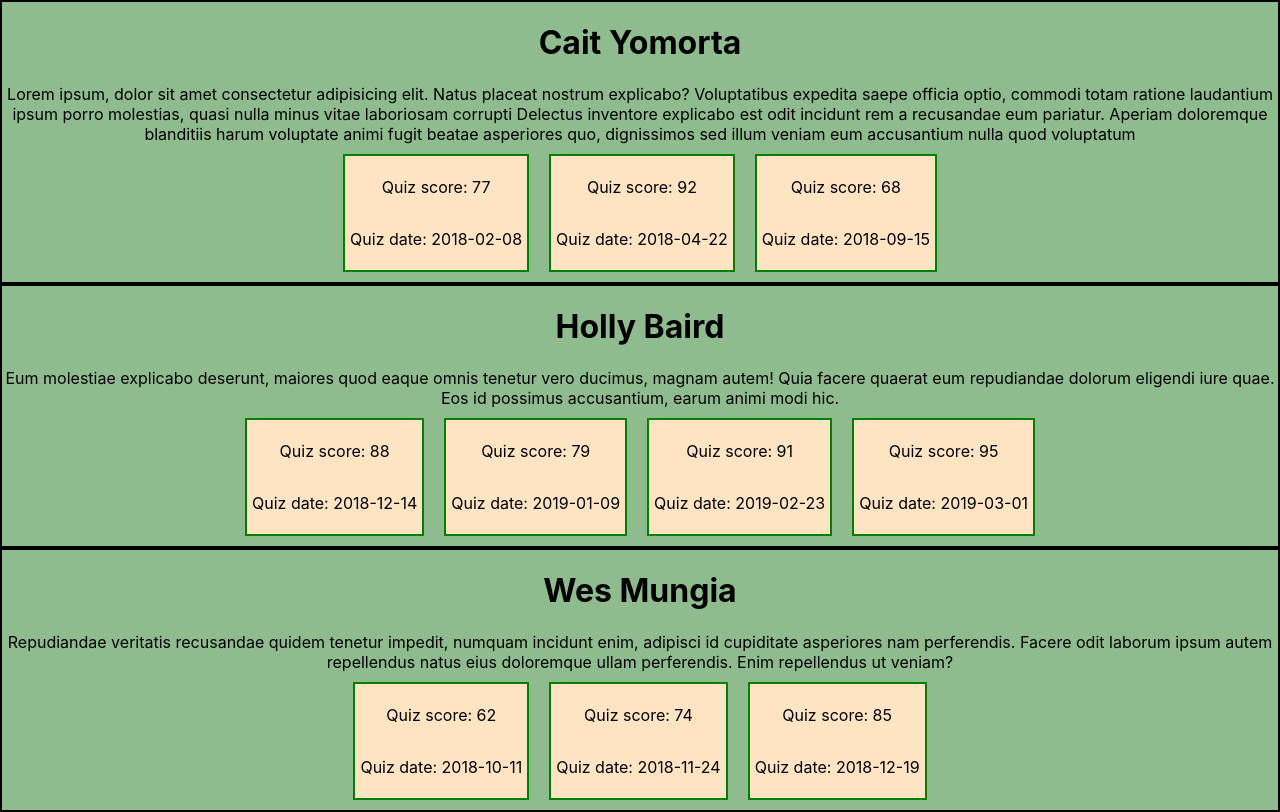
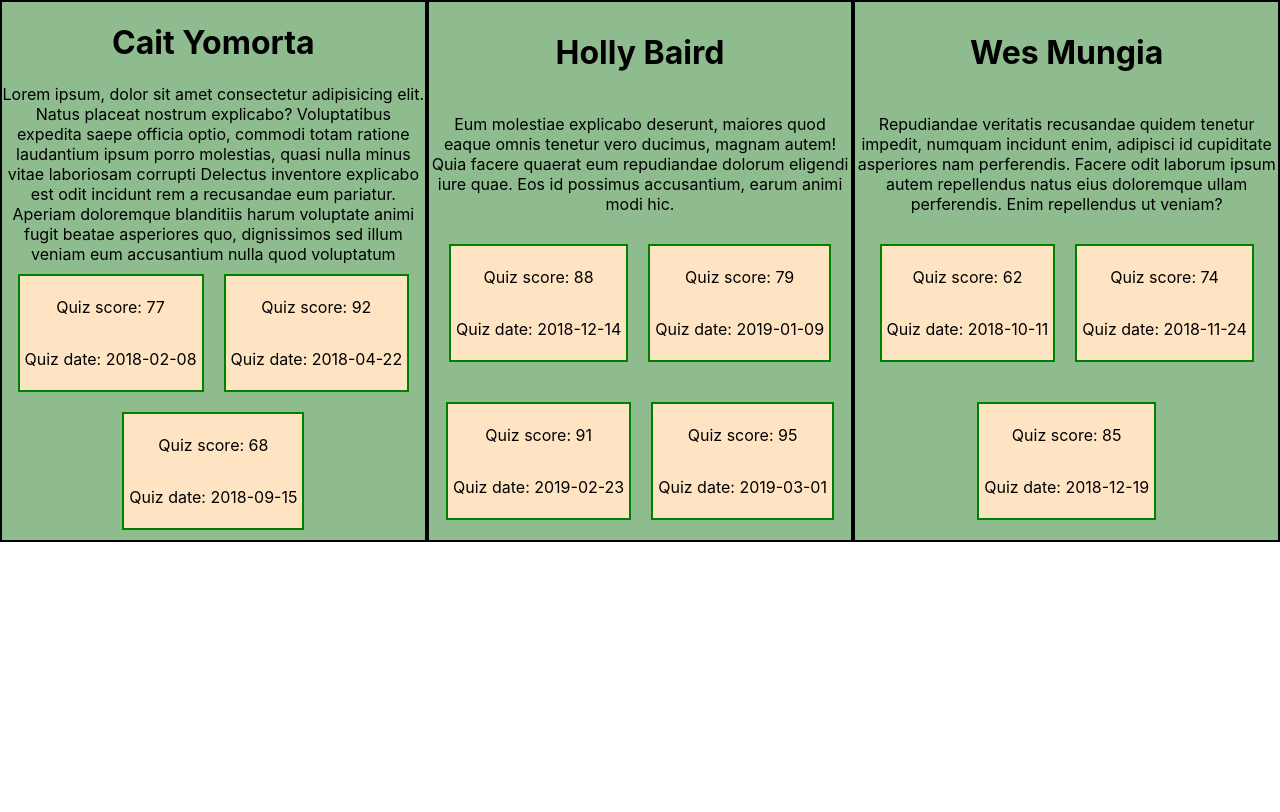
Before and after one commit to CCMatson/react-students-lab, a React (Create React App) app: page / in a window 1280 px wide. Built offline with nearby package versions, Linux system fonts and the light colour scheme.

Commit message:
change styling in css

```diff
--- a/src/App.css
+++ b/src/App.css
@@ -1,5 +1,6 @@
 .App {
   text-align: center;
+  display: flex;
 }
 
 div.scores {
@@ -14,6 +15,7 @@ div.scores {
 .card{
   background-color: darkseagreen;
   border: black 2px solid;
+  width: 50%;
   display: flex;
   flex-direction: row;
   flex-wrap: wrap;
```
